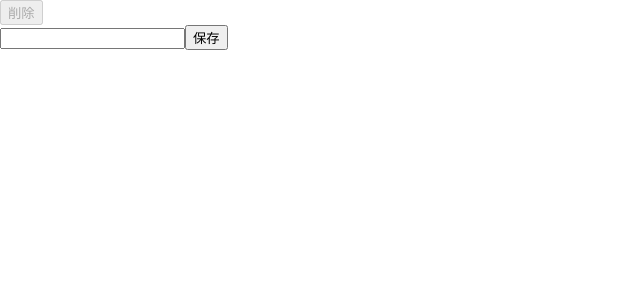
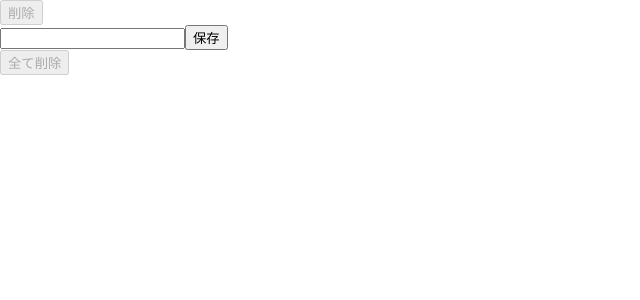
Before and after one commit to keita1899/context_todo_app, a React (Create React App) app: page / in a window 1280 px wide. Shown: the top 300 px of the page, without its empty margins (0-640 px from the left). Built offline with nearby package versions, Linux system fonts and the light colour scheme; the HTML template or start-up script is replaced by a standard one.

Commit message:
全ての完了したTodo削除機能実装

```diff
--- a/src/App.tsx
+++ b/src/App.tsx
@@ -16,6 +16,7 @@ const App: React.VFC = () => {
   const [completedTodos, setCompletedTodos] = useState<TodoProps[]>([])
 
   const hasTodo: boolean = todo.id !== 0
+  const hasCompletedTodos: boolean = completedTodos.length > 0
 
   const addTodo = (todoText: string): void => {
     if (hasTodo) return
@@ -57,7 +58,7 @@ const App: React.VFC = () => {
     setTodo(newTodo)
   }
 
-  const completeTodo = () => {
+  const completeTodo = (): void => {
     const newCompletedTodo = {
       id: todo.id,
       text: todo.text,
@@ -76,9 +77,13 @@ const App: React.VFC = () => {
     })
   }
 
-  const deleteCompletedTodo = (id: number) => {
+  const deleteCompletedTodo = (id: number): void => {
     const newCompletedTodos = completedTodos.filter(todo => todo.id !== id)
     setCompletedTodos(newCompletedTodos)
+  }
+
+  const deleteAllCompletedTodos = (): void => {
+    setCompletedTodos([])
   }
 
   return (
@@ -88,6 +93,7 @@ const App: React.VFC = () => {
         <Todo todo={todo} onCompleteTodo={completeTodo} onToggleEditTodo={toggleEditTodo} onSaveTodo={saveTodo} />
       )}
       <AddTodoForm onAddTodo={addTodo} disabled={hasTodo} />
+      <button className="all-delete-button" disabled={!hasCompletedTodos} onClick={deleteAllCompletedTodos}>全て削除</button>
       <CompletedTodoList completedTodos={completedTodos} onDeleteCompletedTodo={deleteCompletedTodo} />
     </div>
   );
```
